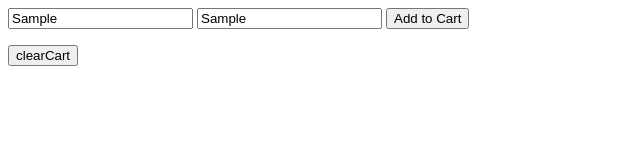
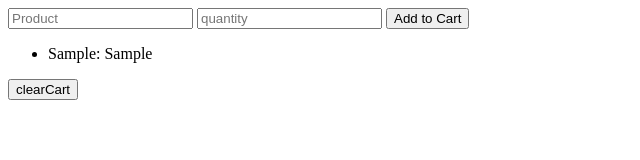
Before and after one commit to hasanredoy/practice-of-milstone-6, a plain HTML site: page module36.5local-storage/localStorage.html in a window 1280 px wide. Both pictures are taken after typing "Sample", "Sample" into the empty fields and a click on the button "Add to Cart". Shown: the whole page, without its empty margins (0-640 px from the left). Drawn offline with Linux system fonts and the light colour scheme.

Commit message:
first commit

```diff
--- a/module36.5local-storage/localStorage.html
+++ b/module36.5local-storage/localStorage.html
@@ -16,6 +16,6 @@
   </ul>
 
   <button onclick="clearCart()">clearCart</button>
-  <script src="/module36.5 local-storage/localStorageFuctinality.js"></script>
+  <script src="/module36.5local-storage/localStorageFuctinality.js"></script>
 </body>
 </html>
--- a/module36.5local-storage/localStorageFuctinality.js
+++ b/module36.5local-storage/localStorageFuctinality.js
@@ -5,6 +5,12 @@ const buttonClick = ()=>{
  const quantityValue = quantity.value
  product.value=''
  quantity.value=''
+ if(productValue ===' ' || productValue=== ':'){
+  return
+ }
+ if(quantityValue===''|| quantityValue ===':'){
+  return
+ }
  value(productValue,quantityValue)
 saveProductToStorage(productValue,quantityValue)
 }
```
